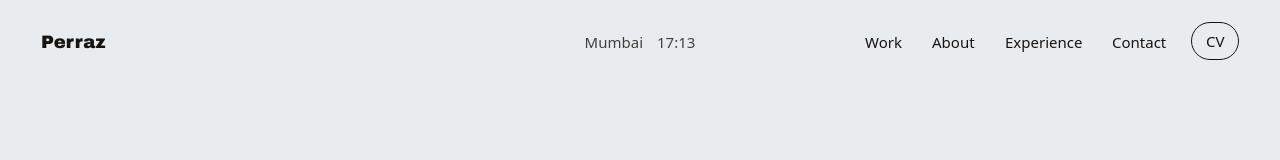
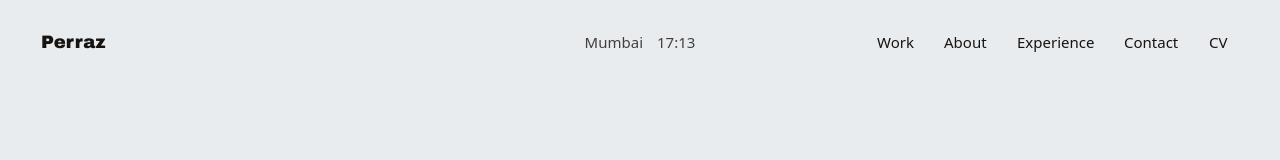
Before and after one commit to Peru-107/Portfolio, a React (Vite) app: page / in a window 1280 px wide. Shown: the top 160 px of the page. Built offline with nearby package versions, Linux system fonts and the light colour scheme; a web font is replaced by a local one.

Commit message:
Header: CV as a plain nav link
Co-Authored-By: Claude Opus 5.5 <noreply@anthropic.com>

```diff
--- a/src/components/Header.tsx
+++ b/src/components/Header.tsx
@@ -37,7 +37,7 @@ export function Header({ dark }: { dark?: boolean }) {
         <Magnetic><a href="/#about" onClick={to('about')}>About</a></Magnetic>
         <Magnetic><a href="/#experience" onClick={to('experience')}>Experience</a></Magnetic>
         <Magnetic><a href="/#contact" onClick={to('contact')}>Contact</a></Magnetic>
-        <Magnetic><a href="/Perraz-Badhniwalla-CV.pdf" target="_blank" rel="noreferrer" className="header__cv">CV</a></Magnetic>
+        <Magnetic><a href="/Perraz-Badhniwalla-CV.pdf" target="_blank" rel="noreferrer">CV</a></Magnetic>
       </nav>
     </header>
   )
--- a/src/styles.css
+++ b/src/styles.css
@@ -472,6 +472,4 @@ button { font: inherit; color: inherit; }
   .hero__mark { height: clamp(70px, 17vh, 130px); margin-bottom: clamp(28px, 6vh, 56px); }
   .hero__stack { height: clamp(200px, 34vh, 280px); }
 }
-.header__cv { border: 1px solid currentColor; border-radius: 999px; margin-left: 6px; padding: 6px 14px !important; }
-.header__cv::after { display: none; }
 .case__outcome-lead { margin-top: 28px; max-width: 52ch; font-size: clamp(20px, 1.6vw, 24px); line-height: 1.45; color: var(--ink); }
```
